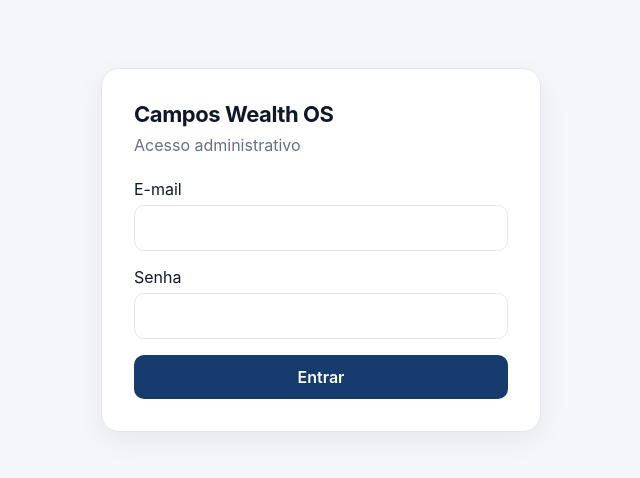
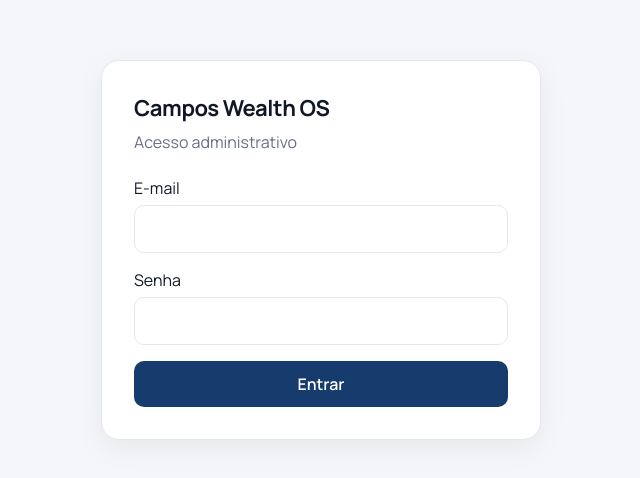
Before and after one commit to matheushco19-crypto/Campos, a Next.js app: page /login in a window 1280 px wide. Shown: the part 150-628 px from the top of the page, without its empty margins (319-959 px from the left). Built offline with nearby package versions, Linux system fonts and the light colour scheme.

Commit message:
feat: use Manrope as product typography

```diff
--- a/app/layout.tsx
+++ b/app/layout.tsx
@@ -1,15 +1,18 @@
 import './globals.css'
 import type { Metadata } from 'next'
+import { Manrope } from 'next/font/google'
+
+const manrope = Manrope({ subsets: ['latin'], display: 'swap' })
 
 export const metadata: Metadata = {
-  title: 'Wealth OS',
+  title: 'Campos | Wealth OS',
   description: 'Plataforma de Wealth Management',
 }
 
 export default function RootLayout({ children }: Readonly<{ children: React.ReactNode }>) {
   return (
     <html lang="pt-BR">
-      <body>{children}</body>
+      <body className={manrope.className}>{children}</body>
     </html>
   )
 }
```
